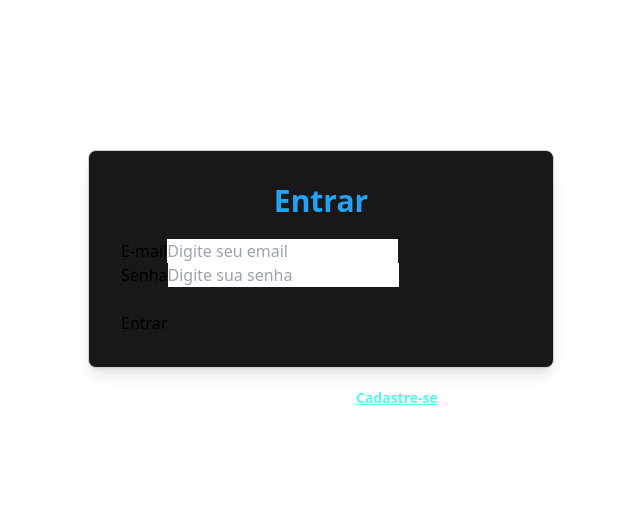
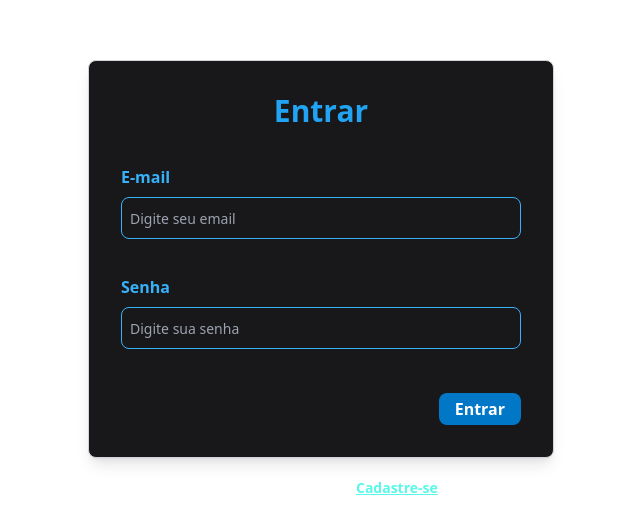
Before and after one commit to MatheusGmota/CarRepair-2sem, a Next.js app: page /login in a window 1280 px wide. Shown: the part 121-652 px from the top of the page, without its empty margins (319-959 px from the left). Built offline with nearby package versions, Linux system fonts and the light colour scheme.

Commit message:
style: estilizando os formularios dos components de login e cadastro

```diff
--- a/src/app/globals.css
+++ b/src/app/globals.css
@@ -1,3 +1,35 @@
 @tailwind base;
 @tailwind components;
 @tailwind utilities;
+
+@layer components {
+    .form-cadastro {
+        @apply grid items-center md:grid-cols-2 md:gap-5;
+    }
+
+    .form-cadastro div label {
+        @apply block font-semibold text-curious-blue-500 mb-2 mt-4 text-sm/4 md:text-base antialiased;
+    }
+
+    .form-cadastro div > input {
+        @apply w-full p-2 border border-curious-blue-400 rounded-lg focus:shadow-lg focus:text-black placeholder:text-sm/3 focus:outline-curious-blue-400;
+
+    }
+
+    .form-login {
+        @apply grid items-center md:grid-cols-1 md:gap-5;
+    }
+
+    .form-login div label {
+        @apply block font-semibold text-curious-blue-400 mb-2 mt-4 text-sm/4 md:text-base antialiased;
+    }
+
+    .form-login div > input {
+        @apply text-white w-full p-2 border border-curious-blue-400 rounded-lg bg-transparent focus:shadow-lg focus:text-white placeholder:text-sm/3 focus:outline-none;
+
+    }
+
+    .botao {
+        @apply font-semibold bg-curious-blue-600 hover:bg-curious-blue-400 hover:shadow-sm text-white text-sm py-1 px-4 rounded-lg float-right md:text-base;
+    }
+}
```
